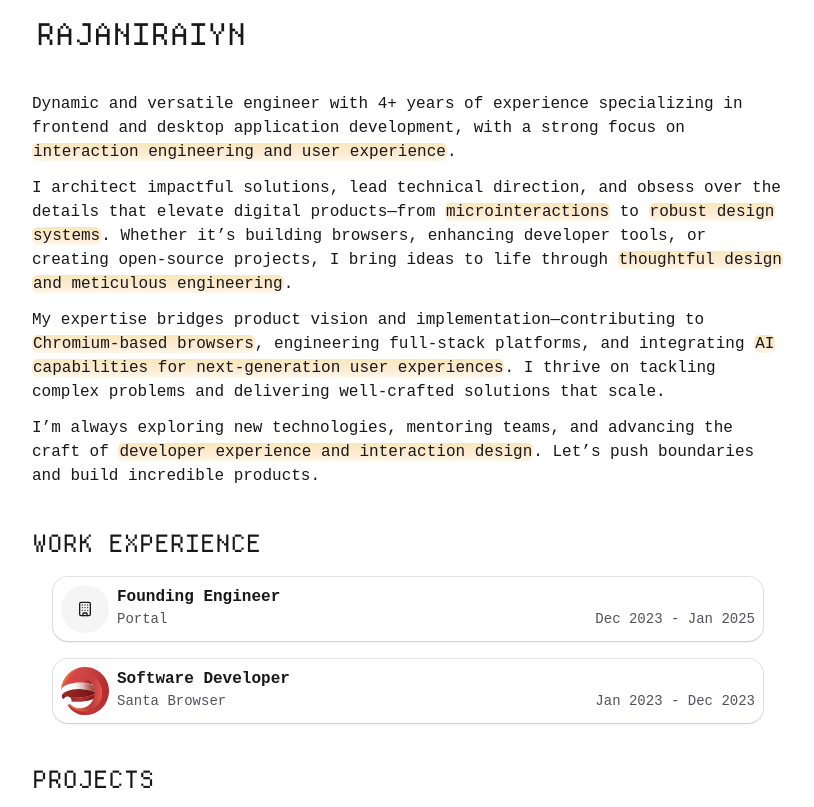
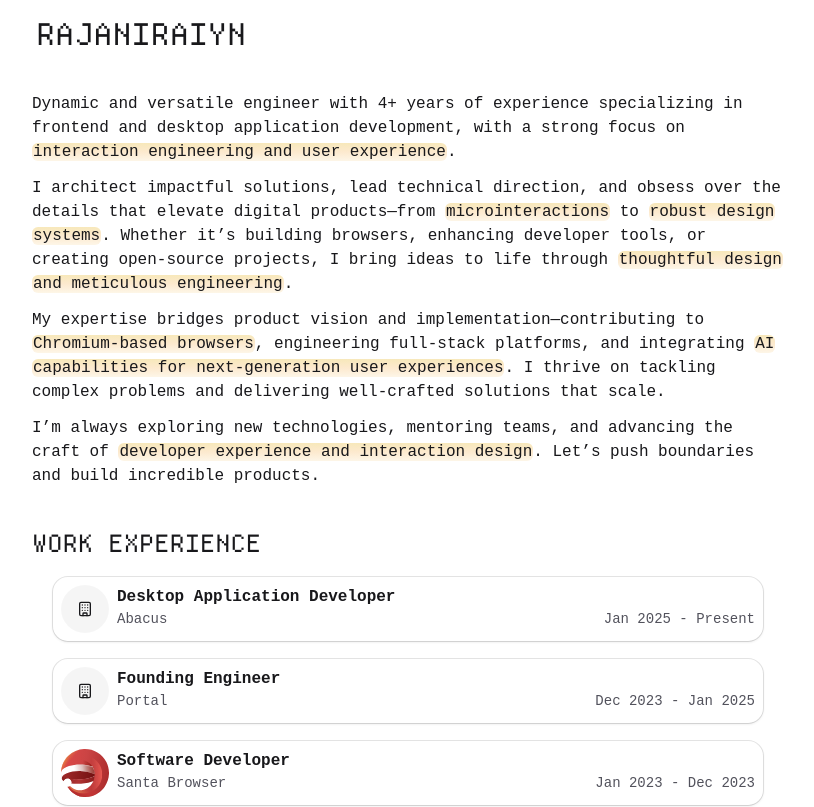
Before and after one commit to Rajaniraiyn/rajaniraiyn.github.io, a React (Vite) app: page /#/ in a window 1280 px wide. Shown: the top 807 px of the page, without its empty margins (232-1046 px from the left). Built offline with nearby package versions, Linux system fonts and the light colour scheme.

Commit message:
enable abacus

```diff
--- a/src/data/works.ts
+++ b/src/data/works.ts
@@ -102,15 +102,15 @@
 ];
 
 export const works: { [key in Company]: Work } = {
-    // abacus: {
-    //     title: 'Desktop Application Developer',
-    //     company: 'Abacus',
-    //     companyUrl: 'https://abacus.ai',
-    //     icon: "https://www.google.com/s2/favicons?domain=abacus.ai&sz=128",
-    //     startDate: "2025-01-01",
-    //     endDate: 'Present',
-    //     timeline: abacusTimeline,
-    // },
+    abacus: {
+        title: 'Desktop Application Developer',
+        company: 'Abacus',
+        companyUrl: 'https://abacus.ai',
+        icon: "https://www.google.com/s2/favicons?domain=abacus.ai&sz=128",
+        startDate: "2025-01-01",
+        endDate: 'Present',
+        timeline: abacusTimeline,
+    },
     portal: {
         title: 'Founding Engineer',
         company: 'Portal',
```
Also changed, not shown: 1 other file (tests, documents, lock files or other folders).
